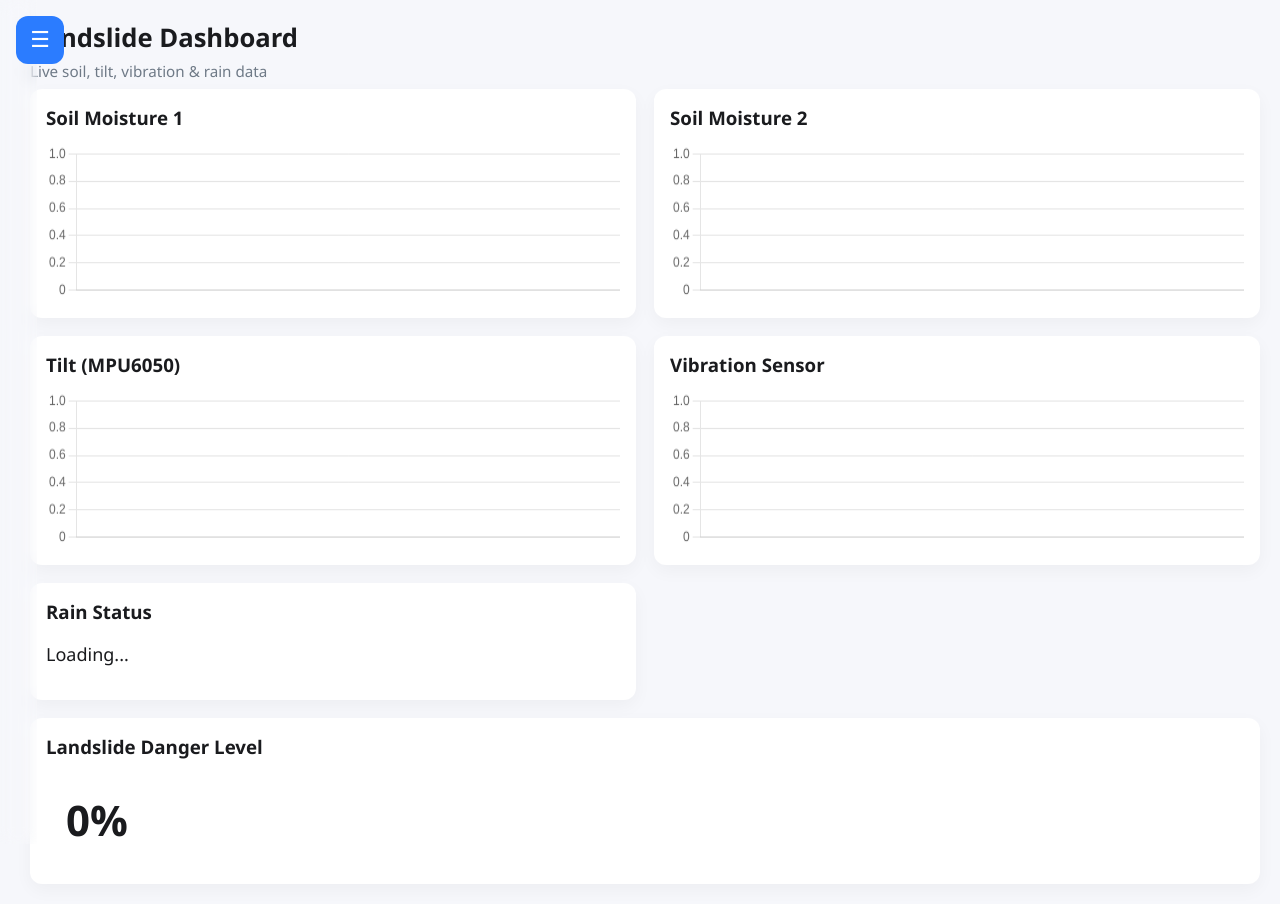
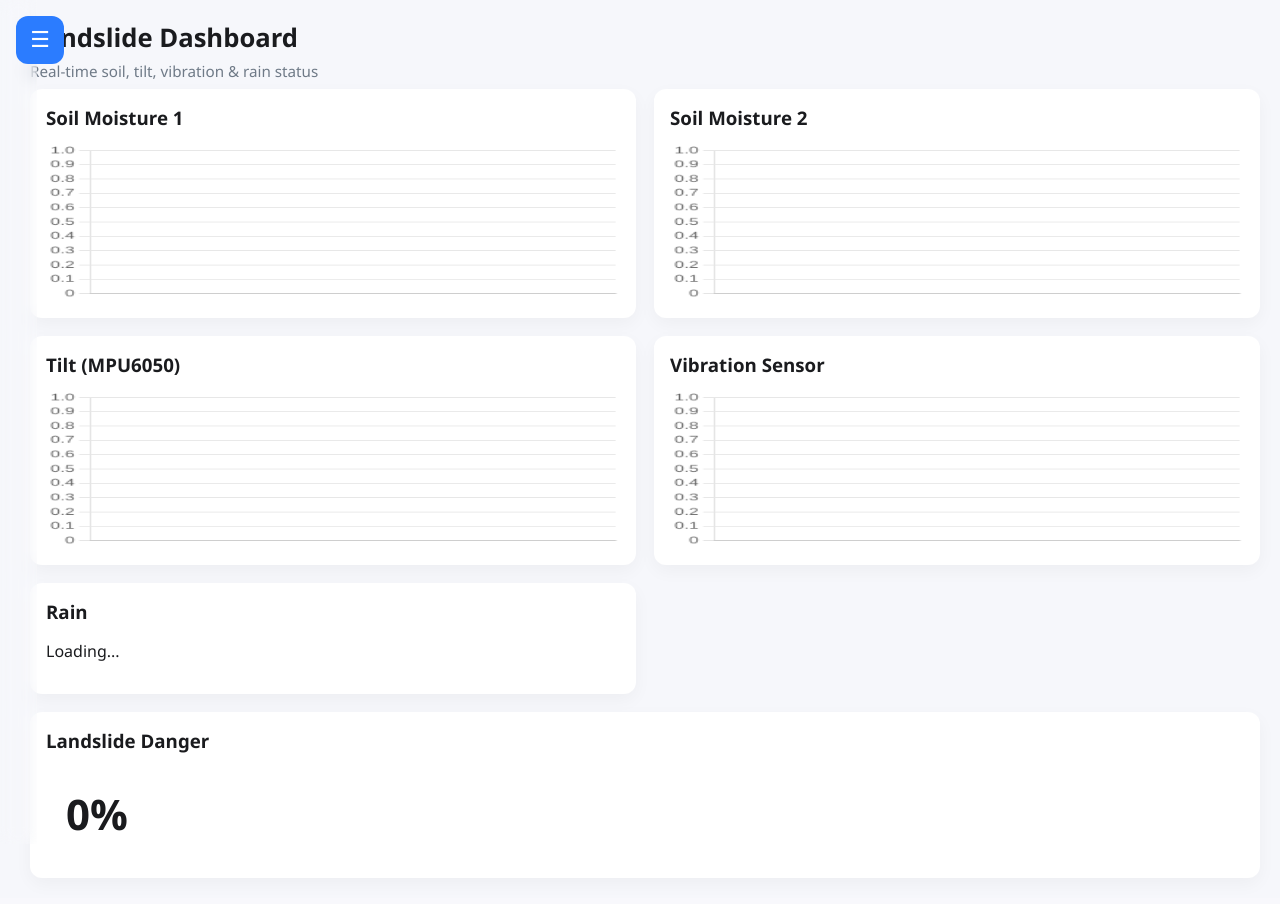
Before and after one commit to chru3b78rjxn74ujrjyhhe/landsilde, a Flask app: page /landslide in a window 1280 px wide. Run offline with Flask 3, Linux system fonts and the light colour scheme.

Commit message:
Update landslide.html

```diff
--- a/templates/landslide.html
+++ b/templates/landslide.html
@@ -1,52 +1,44 @@
 {% extends "base.html" %}
 
 {% block content %}
-
 <header class="page-header">
   <h1>Landslide Dashboard</h1>
-    <div class="header-meta">Live soil, tilt, vibration & rain data</div>
+  <div class="header-meta">Real-time soil, tilt, vibration & rain status</div>
 </header>
 
 <div class="grid">
-
-    <!-- SOIL MOISTURE 1 -->
   <div class="card">
     <h3>Soil Moisture 1</h3>
-        <canvas id="soil1" height="140"></canvas>
+    <canvas id="soil1"></canvas>
   </div>
 
-    <!-- SOIL MOISTURE 2 -->
   <div class="card">
     <h3>Soil Moisture 2</h3>
-        <canvas id="soil2" height="140"></canvas>
+    <canvas id="soil2"></canvas>
   </div>
 
-    <!-- TILT GRAPH -->
   <div class="card">
     <h3>Tilt (MPU6050)</h3>
-        <canvas id="tiltGraph" height="140"></canvas>
+    <canvas id="tiltGraph"></canvas>
   </div>
 
-    <!-- VIBRATION GRAPH -->
   <div class="card">
     <h3>Vibration Sensor</h3>
-        <canvas id="vibration" height="140"></canvas>
+    <canvas id="vibration"></canvas>
   </div>
 
-    <!-- RAIN STATUS -->
   <div class="card">
-        <h3>Rain Status</h3>
-        <p id="rainStatus" style="font-size: 18px; color: var(--text);">Loading...</p>
+    <h3>Rain</h3>
+    <p id="rainStatus">Loading...</p>
   </div>
 
-    <!-- LANDSLIDE DANGER -->
   <div class="card wide">
-        <h3>Landslide Danger Level</h3>
+    <h3>Landslide Danger</h3>
     <div id="landslideDanger" class="risk-box large">0%</div>
   </div>
+</div>
+{% endblock %}
 
-</div>
-
-<script src="{{ url_for('static', filename='js/landslide.js') }}"></script>
-
+{% block scripts %}
+  <script src="{{ url_for('static', filename='js/landslide.js') }}" defer></script>
 {% endblock %}
```
Lines whose indentation alone changed are shown as unchanged.
